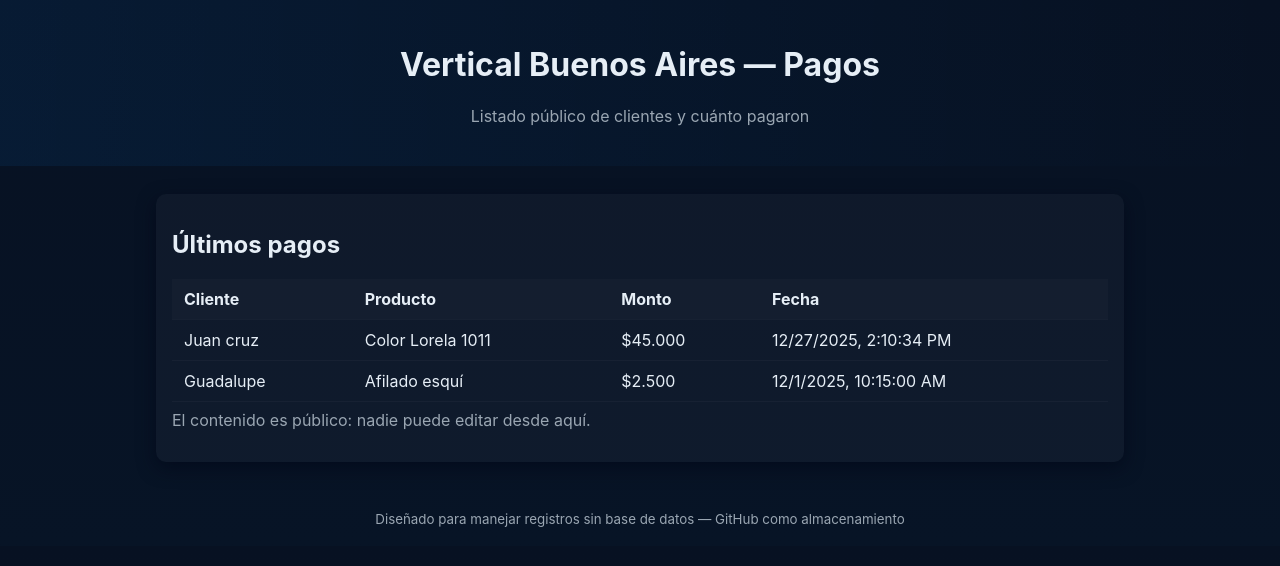
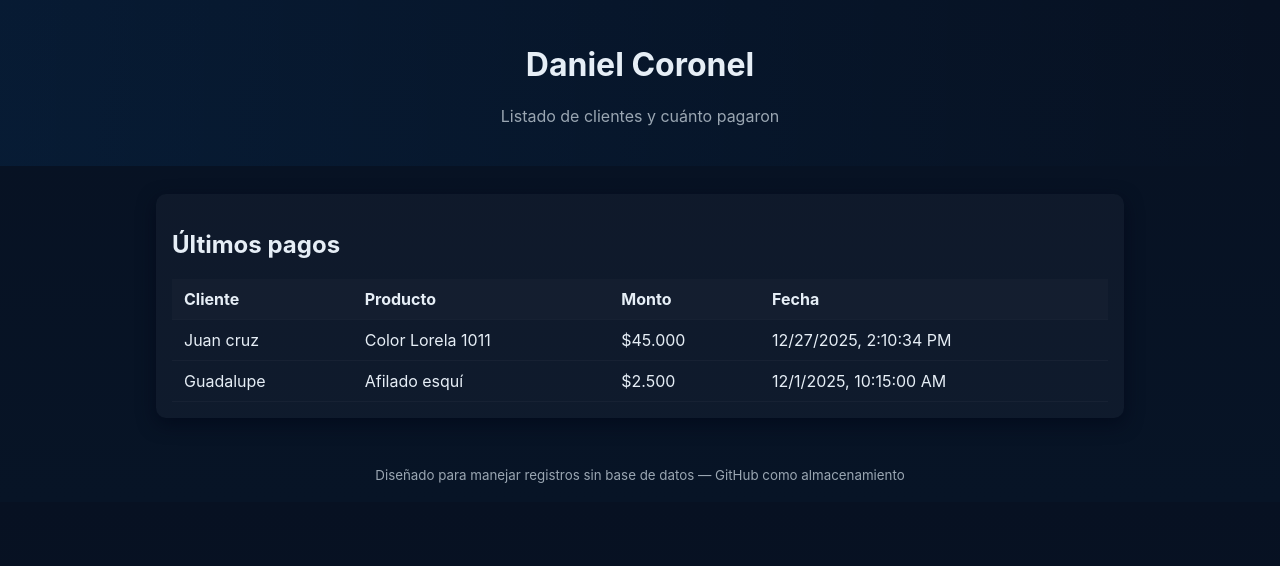
Before and after one commit to EstebanPineyrua/Gestion, a plain HTML site: page index.html in a window 1280 px wide. Drawn offline with Linux system fonts and the light colour scheme.

Commit message:
Update index.html

```diff
--- a/index.html
+++ b/index.html
@@ -3,13 +3,13 @@
 <head>
   <meta charset="utf-8" />
   <meta name="viewport" content="width=device-width,initial-scale=1" />
-  <title>Registro de pagos - Público</title>
+  <title>Registro de pagos</title>
   <link rel="stylesheet" href="css/styles.css" />
 </head>
 <body>
   <header class="topbar">
-    <h1>Vertical Buenos Aires — Pagos</h1>
-    <p class="subtitle">Listado público de clientes y cuánto pagaron</p>
+    <h1>Daniel Coronel</h1>
+    <p class="subtitle">Listado de clientes y cuánto pagaron</p>
   </header>
 
   <main class="container">
@@ -25,7 +25,6 @@
           </tbody>
         </table>
       </div>
-      <p class="muted">El contenido es público: nadie puede editar desde aquí.</p>
     </section>
   </main>
 
```
